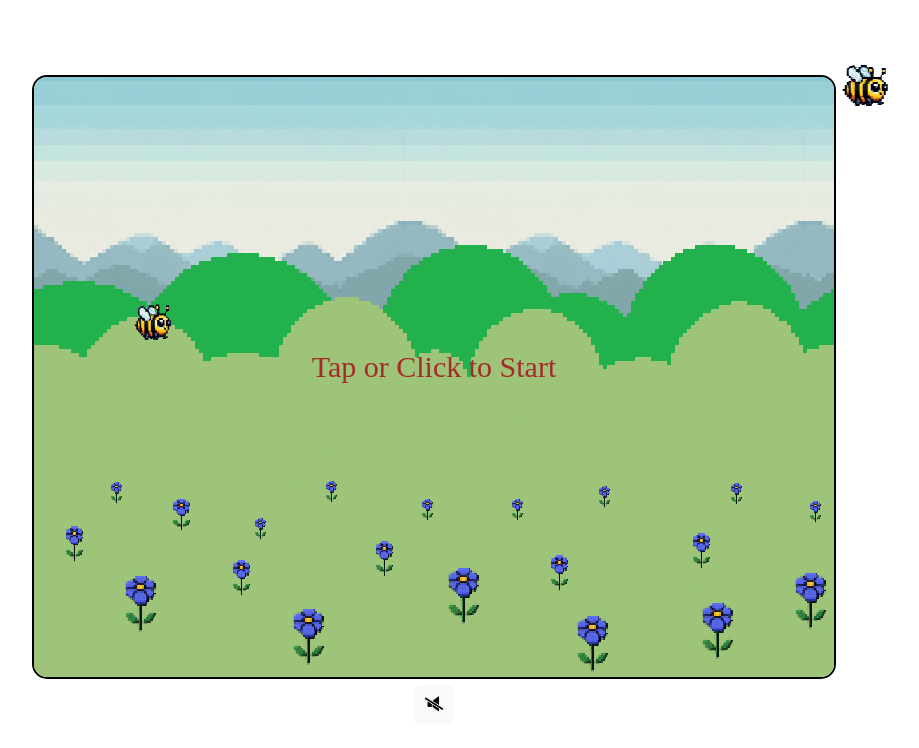
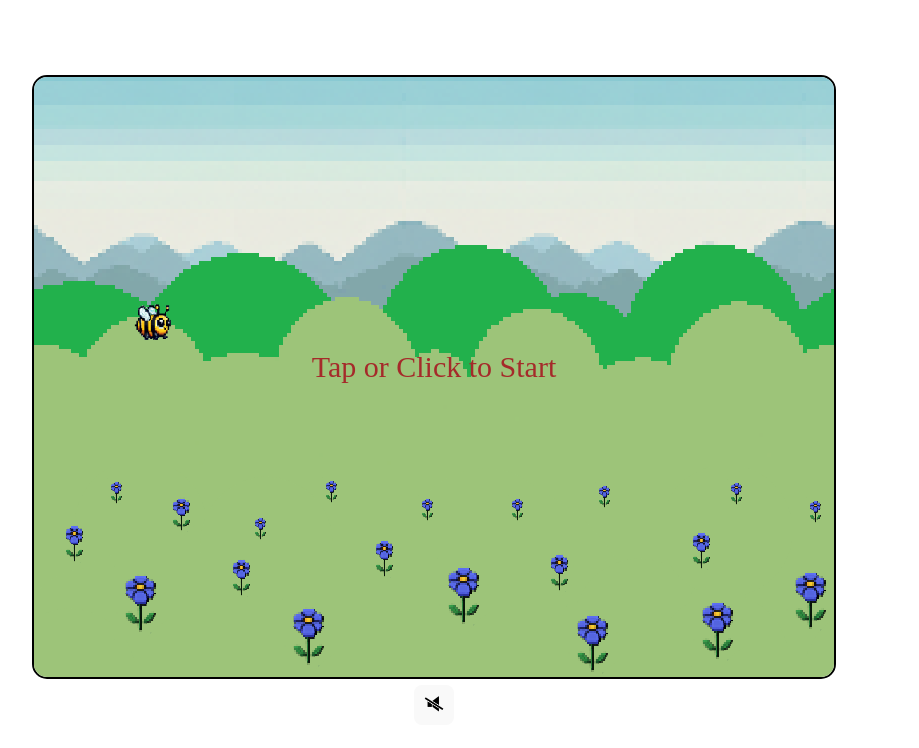
Before and after one commit to LeeSanderson/BuzzerBee, a React (Vite) app: page / in a window 1280 px wide. Shown: the top 748 px of the page, without its empty margins (206-1125 px from the left). Built offline with nearby package versions, Linux system fonts and the light colour scheme.

Commit message:
Remove flying bee

```diff
--- a/src/App.css
+++ b/src/App.css
@@ -9,60 +9,3 @@ body {
   margin: 0;
   overflow: hidden;
 }
-
-.logo {
-  height: 6em;
-  padding: 1.5em;
-  will-change: filter;
-  transition: filter 300ms;
-}
-.logo:hover {
-  filter: drop-shadow(0 0 2em #646cffaa);
-}
-.logo.react:hover {
-  filter: drop-shadow(0 0 2em #61dafbaa);
-}
-
-@keyframes logo-spin {
-  from {
-    transform: rotate(0deg);
-  }
-  to {
-    transform: rotate(360deg);
-  }
-}
-
-@media (prefers-reduced-motion: no-preference) {
-  a:nth-of-type(2) .logo {
-    animation: logo-spin infinite 20s linear;
-  }
-}
-
-.card {
-  padding: 2em;
-}
-
-.read-the-docs {
-  color: #888;
-}
-
-@keyframes flyAcross {
-  0% {
-    transform: translateX(-100%);
-  }
-  50% {
-    transform: translateX(50vw);
-  }
-  100% {
-    transform: translateX(110vw);
-  }
-}
-
-.flying-bee {
-  position: absolute;
-  top: 8%;
-  left: -50px;
-  animation: flyAcross 10s linear infinite;
-  width: 50px;
-  height: auto;
-}
--- a/src/App.tsx
+++ b/src/App.tsx
@@ -2,17 +2,12 @@ import React from "react";
 import Game from "./Game";
 import "./App.css";
 import { BackgroundMusicProvider } from "./contexts/BackgroundMusicContext";
-import beeImage from "./assets/bee1.png";
 
 const App: React.FC = () => {
   return (
     <BackgroundMusicProvider>
       <div className="App">
-        <header className="App-header">
-          <div className="bee-animation">
-            <img src={beeImage} alt="Flying Bee" className="flying-bee" />
-          </div>
-        </header>
+        <header className="App-header"></header>
         <Game />
       </div>
     </BackgroundMusicProvider>
```
